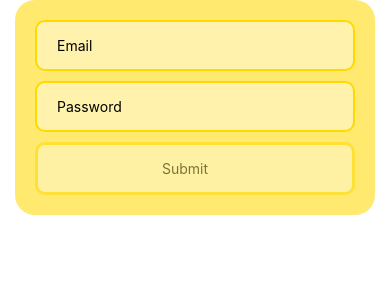
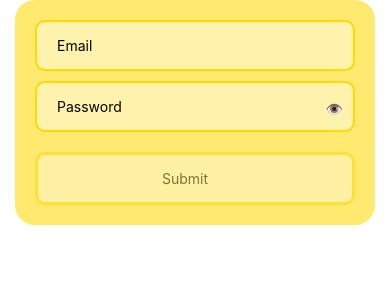
Before and after one commit to gaia-giachero/reactNative-MyApp, a React Native app: screen / in a window 390 px wide. Shown: the top 300 px of the page. Built offline with nearby package versions, Linux system fonts and the light colour scheme.

Commit message:
fix error in the code and complete password fields

```diff
--- a/livecode/L09/App.tsx
+++ b/livecode/L09/App.tsx
@@ -6,6 +6,7 @@ import {
   Text,
   Pressable,
   View,
+  TouchableOpacity,
 } from "react-native";
 import { SafeAreaProvider, SafeAreaView } from "react-native-safe-area-context";
 
@@ -15,6 +16,7 @@ export default function App() {
   const [password, setPassword] = React.useState("");
   const passwordOk = password.length >= 6;
 
+  const [visible, setVisible] = React.useState(false);
   const [submitted, setSubmitted] = React.useState(false);
   const [loggedIn, setLoggedIn] = React.useState(false);
 
@@ -38,12 +40,21 @@ export default function App() {
             />
             {submitted && !emailOk && <Text>Email must include @</Text>}
 
+            <View style={styles.passwordContainer}>
               <TextInput
                 style={styles.row}
                 value={password}
                 onChangeText={setPassword}
+                secureTextEntry={!visible}
                 placeholder="Password"
               />
+              <TouchableOpacity
+                style={styles.eyeIcon}
+                onPress={() => setVisible((prev) => !prev)}
+              >
+                <Text>{visible ? "🫣" : "👁️"}</Text>
+              </TouchableOpacity>
+            </View>
 
             {submitted && !passwordOk && <Text>Min 6 characters</Text>}
 
@@ -107,4 +118,14 @@ const styles = StyleSheet.create({
     textAlign: "center",
     marginTop: 5,
   },
+  passwordContainer: {
+    position: "relative",
+    marginBottom: 10,
+  },
+  eyeIcon: {
+    position: "absolute",
+    right: 12,
+    top: "50%", // centra verticalmente
+    transform: [{ translateY: -12 }], // aggiusta per metà altezza dell'emoji
+  },
 });
--- a/package.json
+++ b/package.json
@@ -13,7 +13,8 @@
     "expo-status-bar": "~3.0.9",
     "react": "19.1.0",
     "react-native": "0.81.5",
-    "react-native-safe-area-context": "~5.6.0"
+    "react-native-safe-area-context": "~5.6.0",
+    "react-native-vector-icons": "^10.3.0"
   },
   "devDependencies": {
     "@types/react": "~19.1.0",
```
Also changed, not shown: livecode/L08/App.tsx (+1 -7 lines), 1 other file (tests, documents, lock files or other folders). Lines whose indentation alone changed are shown as unchanged.
